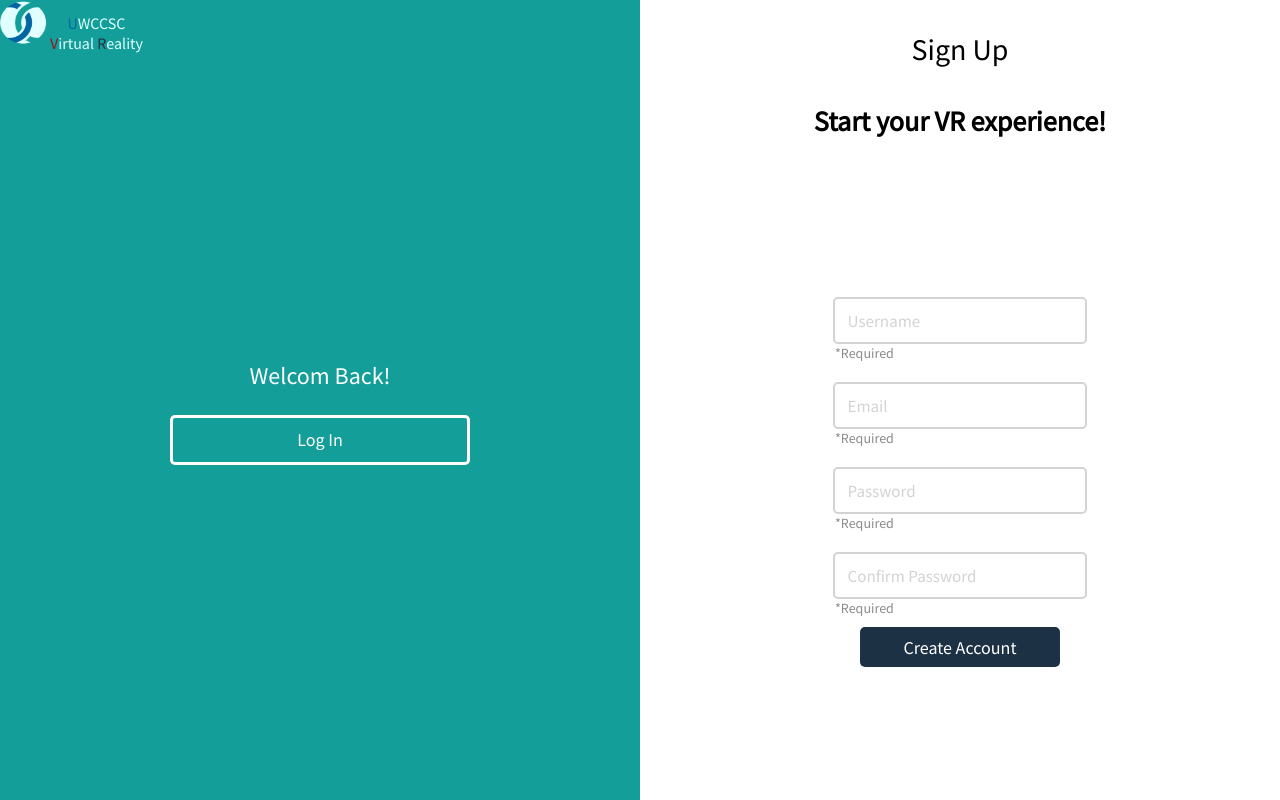
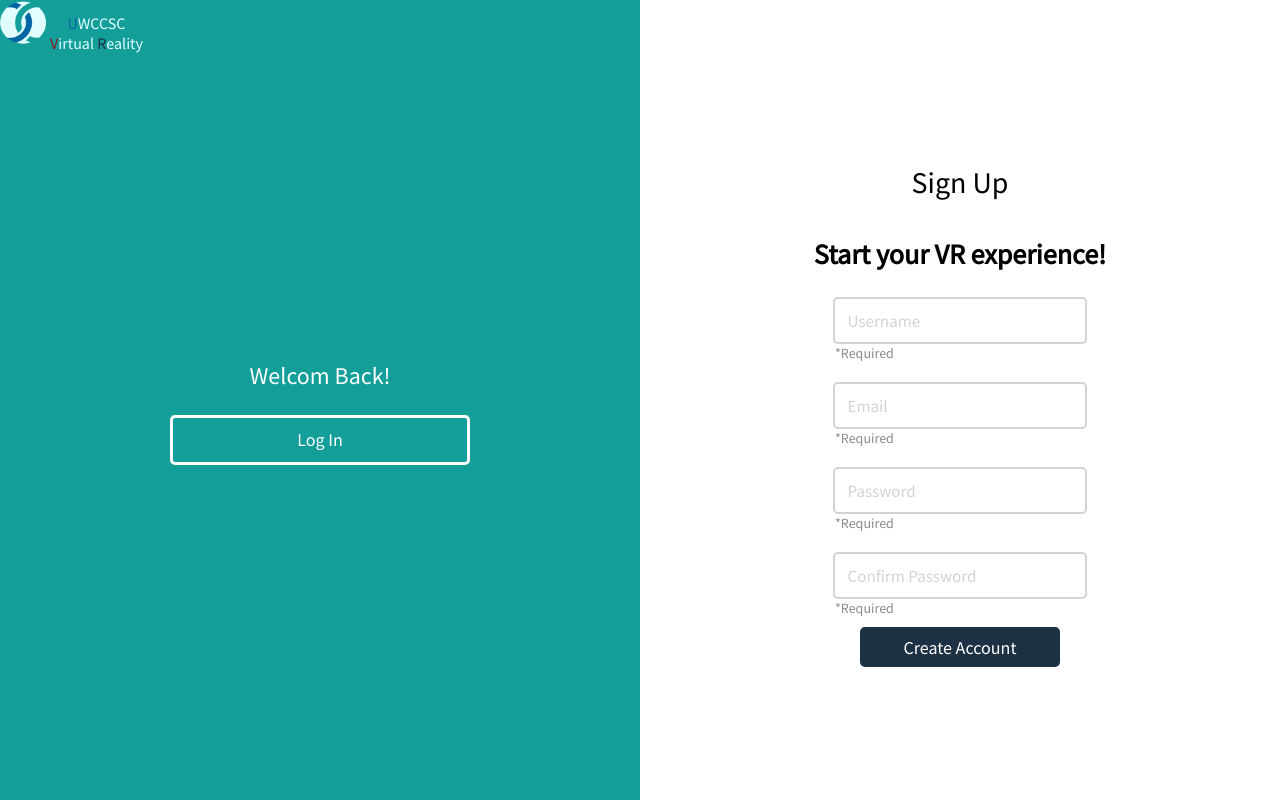
Before and after one commit to NataRich/uvr, a React (Create React App) app: page /signup in a window 1280 px wide. Built offline with nearby package versions, Linux system fonts and the light colour scheme.

Commit message:
update: signup form layout

```diff
--- a/src/containers/signup/form/Form.tsx
+++ b/src/containers/signup/form/Form.tsx
@@ -172,7 +172,6 @@ const Form: React.FC = () => {
                     Start your VR experience!
                 </GlobalStyled.Text.FullWidthAutoHeightNonMargin>
             </StyledTextBox>
-            <GlobalStyled.Box.CenterBoxByColNonSpaced>
             <Input {...{style: usernameAttri.style,
                         props: usernameAttri.props,
                         onChangeHandler: onChangeUsernameHandler}} />
@@ -188,7 +187,6 @@ const Form: React.FC = () => {
             <Button {...{style: createBtnAttri.style,
                         props: createBtnAttri.props,
                         onClickHandler: onClickCreateHandler}} />
-            </GlobalStyled.Box.CenterBoxByColNonSpaced>
         </>
     );
 };
```
Lines whose indentation alone changed are shown as unchanged.
